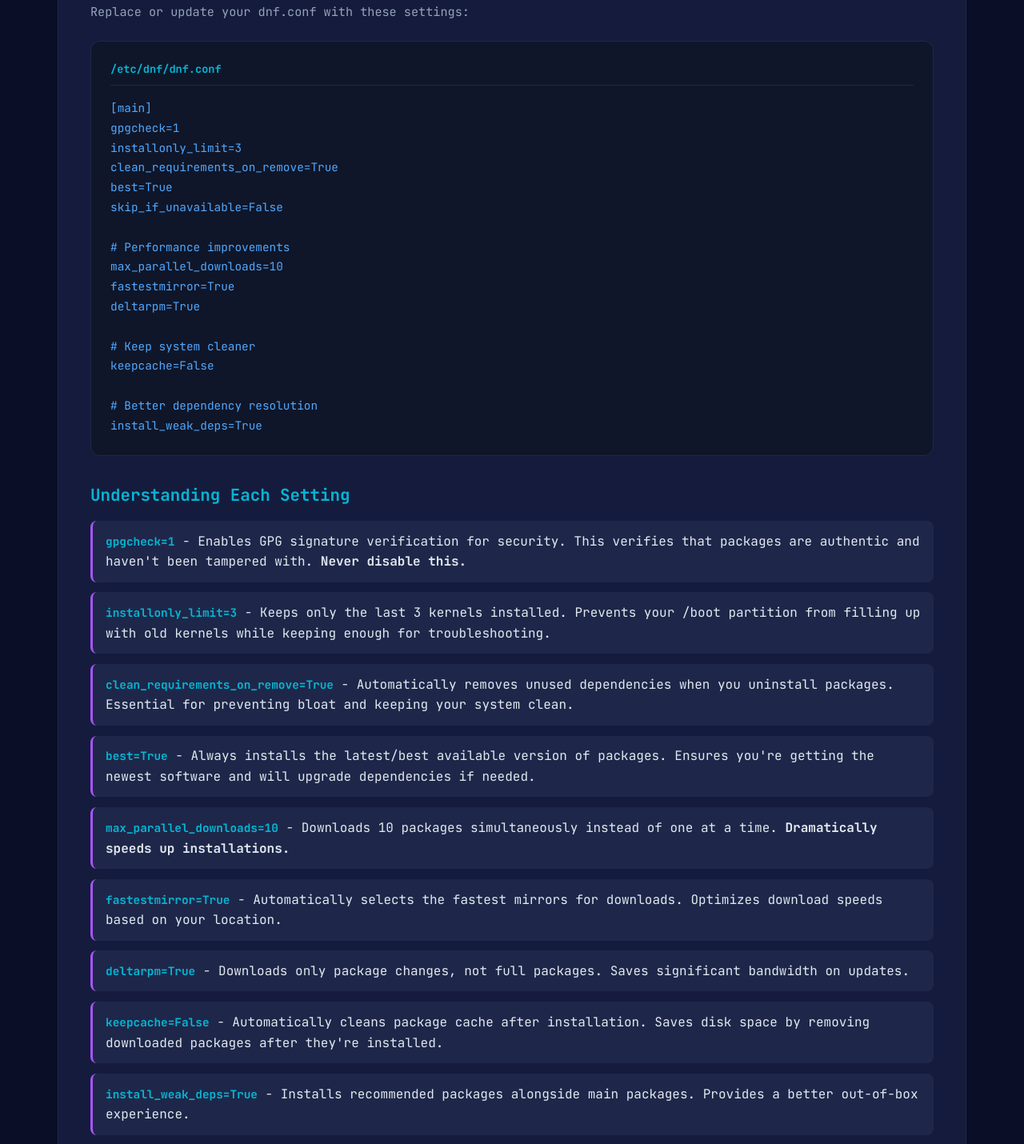
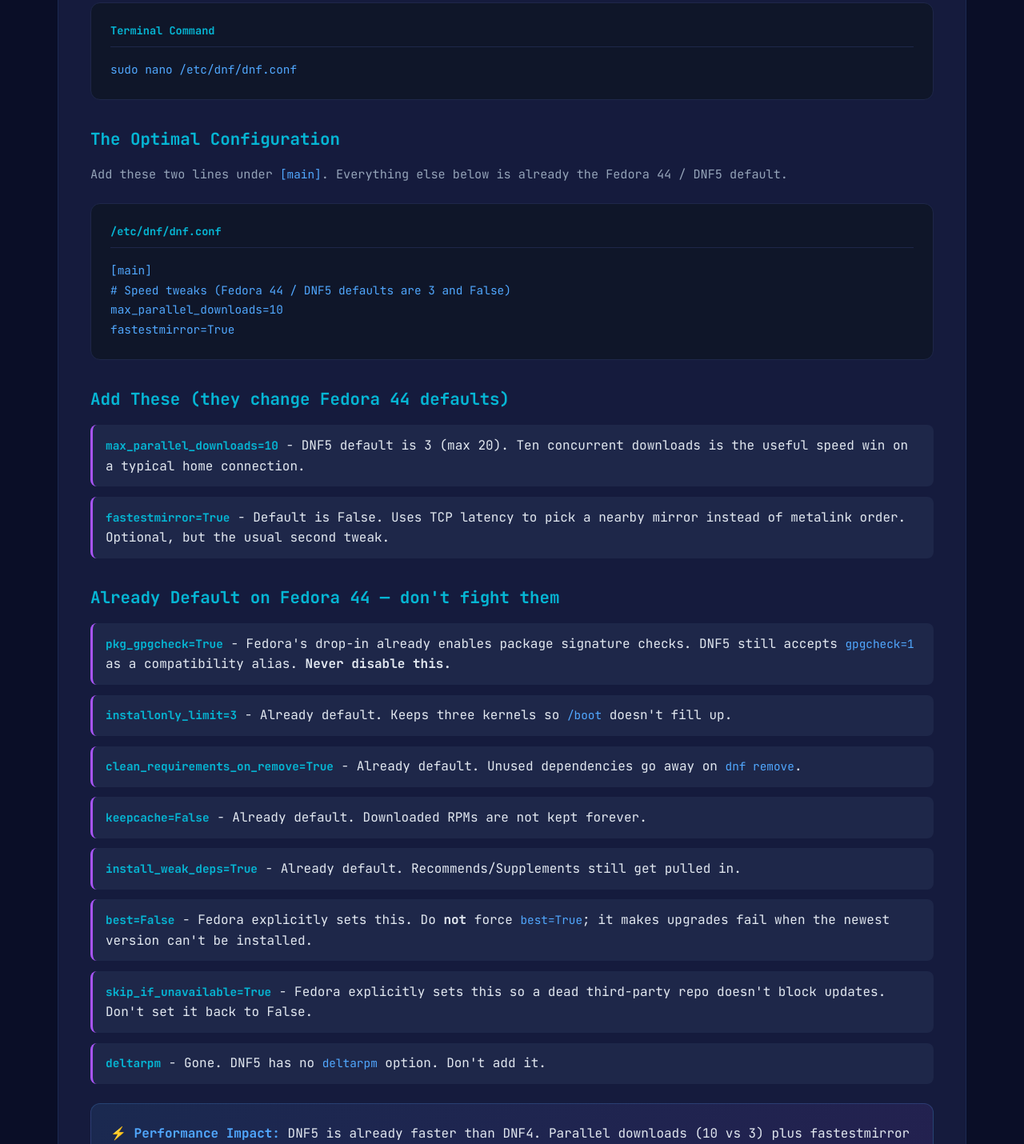
Before and after one commit to eosdev-x/fedora_guide, a plain HTML site: page index.html in a window 1280 px wide. Shown: the part 959-2389 px from the top of the page at 80% size. Drawn offline with Linux system fonts and the light colour scheme.

Commit message:
Update post-install guide for Fedora 44 and DNF5
Retarget copy from Fedora 43. Recommend only max_parallel_downloads=10
and fastestmirror=True. Drop deltarpm and do not override Fedora's
best=False / skip_if_unavailable=True drop-in defaults.

```diff
--- a/index.html
+++ b/index.html
@@ -3,7 +3,7 @@
 <head>
     <meta charset="UTF-8">
     <meta name="viewport" content="width=device-width, initial-scale=1.0">
-    <title>What to Do After Installing Fedora 43</title>
+    <title>What to Do After Installing Fedora 44</title>
     <link href="https://fonts.googleapis.com/css2?family=JetBrains+Mono:wght@400;700&family=Syne:wght@700;800&display=swap" rel="stylesheet">
     <style>
         :root {
@@ -369,15 +369,20 @@
             <div class="logo">
                 <div class="logo-icon">F</div>
             </div>
-            <h1>What to Do After Installing Fedora 43</h1>
-            <p class="subtitle">Optimize your fresh Fedora installation with these essential configurations</p>
+            <h1>What to Do After Installing Fedora 44</h1>
+            <p class="subtitle">Optimize your fresh Fedora 44 install. DNF is DNF5 now — tune the settings that still matter.</p>
         </header>
 
         <main>
             <!-- Section 1: DNF Configuration -->
             <section class="section">
                 <h2><span class="section-number">1</span> Optimize DNF Performance</h2>
-                <p>The first thing you should do on a fresh Fedora install is optimize DNF (Dandified YUM) - Fedora's package manager. This will make all future package installations significantly faster and more efficient.</p>
+                <p>The first thing you should do on a fresh Fedora 44 install is tune DNF5, Fedora's package manager. On Fedora 44, <code>dnf</code> is DNF5 (a C++ rewrite). It is already much faster than old DNF4 — you only need a couple of config changes, not a full rewrite of <code>dnf.conf</code>.</p>
+
+                <div class="info-box">
+                    <h4>Fedora 44 ships DNF5</h4>
+                    <p><code>/usr/bin/dnf</code> is a symlink to <code>dnf5</code>. Stock <code>/etc/dnf/dnf.conf</code> is basically empty; real distro defaults live in <code>/usr/share/dnf5/libdnf.conf.d/20-fedora-defaults.conf</code> (<code>pkg_gpgcheck=True</code>, <code>skip_if_unavailable=True</code>, <code>best=False</code>). Leave those alone.</p>
+                </div>
 
                 <h3>Edit Your DNF Configuration</h3>
                 <div class="code-block">
@@ -388,63 +393,57 @@
                 </div>
 
                 <h3>The Optimal Configuration</h3>
-                <p>Replace or update your dnf.conf with these settings:</p>
+                <p>Add these two lines under <code>[main]</code>. Everything else below is already the Fedora 44 / DNF5 default.</p>
                 <div class="code-block">
                     <div class="code-header">
                         <span class="code-label">/etc/dnf/dnf.conf</span>
                     </div>
                     <pre><code>[main]
-gpgcheck=1
-installonly_limit=3
-clean_requirements_on_remove=True
-best=True
-skip_if_unavailable=False
-
-# Performance improvements
+# Speed tweaks (Fedora 44 / DNF5 defaults are 3 and False)
 max_parallel_downloads=10
-fastestmirror=True
-deltarpm=True
-
-# Keep system cleaner
-keepcache=False
-
-# Better dependency resolution
-install_weak_deps=True</code></pre>
+fastestmirror=True</code></pre>
                 </div>
 
-                <h3>Understanding Each Setting</h3>
+                <h3>Add These (they change Fedora 44 defaults)</h3>
                 <ul class="config-list">
                     <li>
-                        <code class="config-key">gpgcheck=1</code> - Enables GPG signature verification for security. This verifies that packages are authentic and haven't been tampered with. <strong>Never disable this.</strong>
+                        <code class="config-key">max_parallel_downloads=10</code> - DNF5 default is 3 (max 20). Ten concurrent downloads is the useful speed win on a typical home connection.
                     </li>
                     <li>
-                        <code class="config-key">installonly_limit=3</code> - Keeps only the last 3 kernels installed. Prevents your /boot partition from filling up with old kernels while keeping enough for troubleshooting.
+                        <code class="config-key">fastestmirror=True</code> - Default is False. Uses TCP latency to pick a nearby mirror instead of metalink order. Optional, but the usual second tweak.
+                    </li>
+                </ul>
+
+                <h3>Already Default on Fedora 44 — don't fight them</h3>
+                <ul class="config-list">
+                    <li>
+                        <code class="config-key">pkg_gpgcheck=True</code> - Fedora's drop-in already enables package signature checks. DNF5 still accepts <code>gpgcheck=1</code> as a compatibility alias. <strong>Never disable this.</strong>
                     </li>
                     <li>
-                        <code class="config-key">clean_requirements_on_remove=True</code> - Automatically removes unused dependencies when you uninstall packages. Essential for preventing bloat and keeping your system clean.
+                        <code class="config-key">installonly_limit=3</code> - Already default. Keeps three kernels so <code>/boot</code> doesn't fill up.
                     </li>
                     <li>
-                        <code class="config-key">best=True</code> - Always installs the latest/best available version of packages. Ensures you're getting the newest software and will upgrade dependencies if needed.
+                        <code class="config-key">clean_requirements_on_remove=True</code> - Already default. Unused dependencies go away on <code>dnf remove</code>.
                     </li>
                     <li>
-                        <code class="config-key">max_parallel_downloads=10</code> - Downloads 10 packages simultaneously instead of one at a time. <strong>Dramatically speeds up installations.</strong>
+                        <code class="config-key">keepcache=False</code> - Already default. Downloaded RPMs are not kept forever.
                     </li>
                     <li>
-                        <code class="config-key">fastestmirror=True</code> - Automatically selects the fastest mirrors for downloads. Optimizes download speeds based on your location.
+                        <code class="config-key">install_weak_deps=True</code> - Already default. Recommends/Supplements still get pulled in.
                     </li>
                     <li>
-                        <code class="config-key">deltarpm=True</code> - Downloads only package changes, not full packages. Saves significant bandwidth on updates.
+                        <code class="config-key">best=False</code> - Fedora explicitly sets this. Do <strong>not</strong> force <code>best=True</code>; it makes upgrades fail when the newest version can't be installed.
                     </li>
                     <li>
-                        <code class="config-key">keepcache=False</code> - Automatically cleans package cache after installation. Saves disk space by removing downloaded packages after they're installed.
+                        <code class="config-key">skip_if_unavailable=True</code> - Fedora explicitly sets this so a dead third-party repo doesn't block updates. Don't set it back to False.
                     </li>
                     <li>
-                        <code class="config-key">install_weak_deps=True</code> - Installs recommended packages alongside main packages. Provides a better out-of-box experience.
+                        <code class="config-key">deltarpm</code> - Gone. DNF5 has no <code>deltarpm</code> option. Don't add it.
                     </li>
                 </ul>
 
                 <div class="highlight">
-                    <strong>⚡ Performance Impact:</strong> With these settings, your package installations will be noticeably faster. The combination of parallel downloads and fastest mirror selection typically cuts installation time by 60-70%.
+                    <strong>⚡ Performance Impact:</strong> DNF5 is already faster than DNF4. Parallel downloads (10 vs 3) plus fastestmirror is the remaining win — often a large cut in wall-clock time on multi-package installs.
                 </div>
             </section>
 
@@ -518,13 +517,13 @@
             <section class="section">
                 <h2><span class="section-number">5</span> What's Next?</h2>
 
-                <p>With your DNF configuration optimized, your Fedora 43 system is now ready for efficient package management. Consider these next steps:</p>
+                <p>With DNF5 tuned, your Fedora 44 system is ready for efficient package management. Consider these next steps:</p>
 
                 <ul class="config-list">
                     <li><strong style="color: var(--accent-cyan);">Install RPM Fusion</strong> - Access additional software not in default repositories (media codecs, graphics drivers)</li>
                     <li><strong style="color: var(--accent-cyan);">Enable Flatpak</strong> - Already included in Fedora, great for sandboxed applications</li>
                     <li><strong style="color: var(--accent-cyan);">Install Essential Tools</strong> - Development tools, multimedia codecs, your preferred applications</li>
-                    <li><strong style="color: var(--accent-cyan);">Configure GNOME</strong> - Customize your desktop environment with extensions and tweaks</li>
+                    <li><strong style="color: var(--accent-cyan);">Desktop</strong> - Workstation ships GNOME 50; KDE Plasma Desktop Edition ships Plasma 6.6. Customize the one you installed.</li>
                 </ul>
 
                 <div class="highlight">
@@ -534,7 +533,7 @@
         </main>
 
         <footer>
-            <p>Fedora 43 Post-Installation Guide • Optimized for Performance & Security</p>
+            <p>Fedora 44 Post-Installation Guide • DNF5 • Optimized for Performance & Security</p>
             <p style="margin-top: 0.5rem; opacity: 0.7;">Make your fresh install fly ⚡</p>
         </footer>
     </div>
```
Also changed, not shown: 1 other file.
